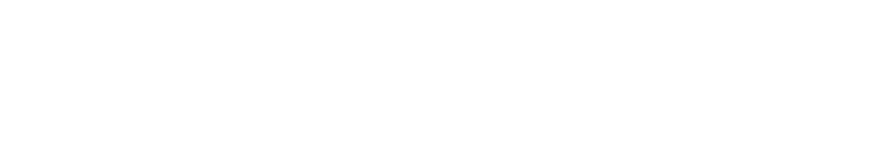
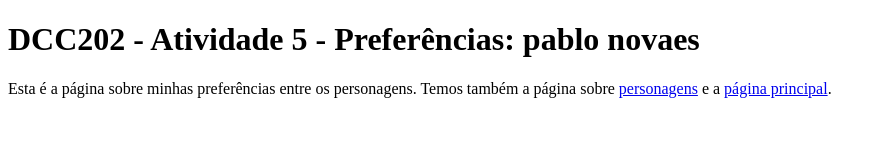
Before and after one commit to ufjf-dcc202/ufjf-dcc202-2023-3-b-atv5-BAL0F0, a website: page preferencias.html in a window 1280 px wide. Shown: the whole page, without its empty margins (0-886 px from the left). Drawn offline with Linux system fonts and the light colour scheme.

Commit message:
criei um tiulo para a pagina junto com a criacao do main e do paragrafo com as ancoras para as paginas

```diff
--- a/preferencias.html
+++ b/preferencias.html
@@ -1,11 +1,17 @@
 <!DOCTYPE html>
 <html lang="pt">
+
 <head>
     <meta charset="UTF-8">
     <meta name="viewport" content="width=device-width, initial-scale=1.0">
-    <title>Document</title>
+    <title>DCC202 - Atividade 5 - Preferências: pablo novaes</title>
 </head>
+
 <body>
+    <main>
+        <h1>DCC202 - Atividade 5 - Preferências: pablo novaes </h1>
+        <p>Esta é a página sobre minhas preferências entre os personagens. Temos também a página sobre <a href="personagens.html">personagens</a> e a <a href="index.html">página principal</a>.</p>
+    </main>
+</body>
 
-</body>
 </html>
```
